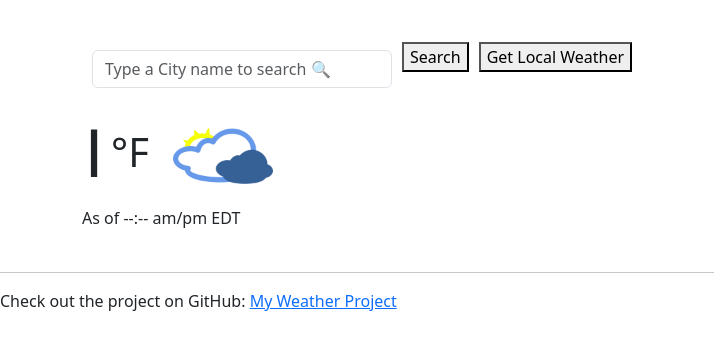
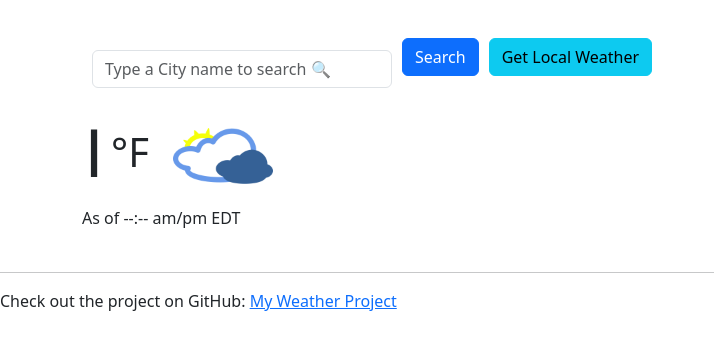
Before and after one commit to amjam2023/My_Weather_Project_5, a website built with Parcel: page index.html in a window 1280 px wide. Shown: the whole page, without its empty margins (0-714 px from the left). Built offline with nearby package versions, Linux system fonts and the light colour scheme; no server answers.

Commit message:
Updated buttons

```diff
--- a/index.html
+++ b/index.html
@@ -20,6 +20,7 @@
       h5 {
         margin-left: 10px;
       }
+
 
       .form-control {
         width: 300px;
@@ -83,6 +84,7 @@
         align-items: center;
         gap: 10px;
         margin-top: 25px;
+
       }
 
       .col-2 {
@@ -110,8 +112,8 @@
         id="cityInput"
         placeholder="Type a City name to search 🔍"
       />
-      <button id="searchButton">Search</button>
-      <button id="localButton">Get Local Weather</button>
+      <button id="searchButton" class="btn btn-primary" type="submit">Search</button>
+      <button id="localButton" class="btn btn-info" type="button">Get Local Weather</button>
     </div>
 </div>
 
```
